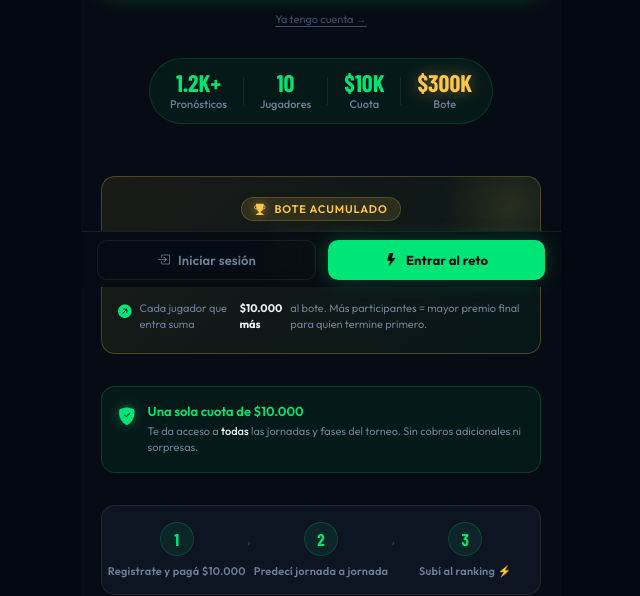
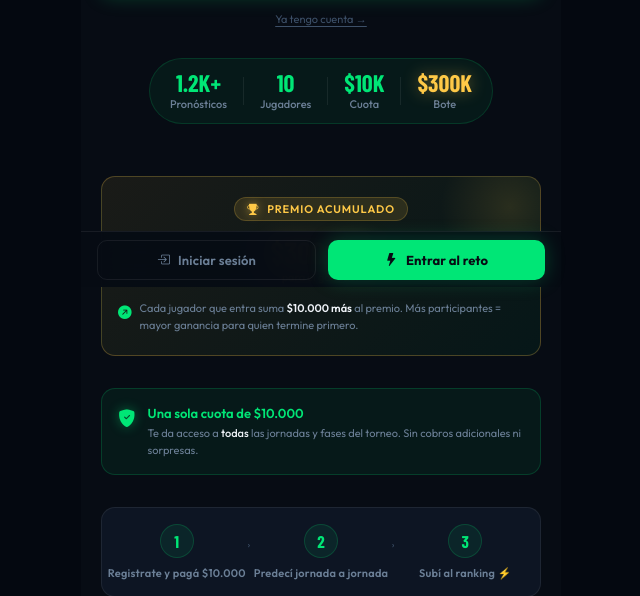
Before and after one commit to andrei-194/polla-millonaria, a Django app: page / in a window 1280 px wide. Shown: the part 513-1109 px from the top of the page, without its empty margins (319-959 px from the left). Run offline with Django 5.2, Linux system fonts and the light colour scheme; parts of the project's set-up code (start-up, migrations or seed data) failed here and were passed over; some web fonts are replaced.

Commit message:
fix: landing-prize — etiqueta a 'Premio acumulado' y nota de texto bien alineada
Co-Authored-By: Claude Sonnet 4.6 <noreply@anthropic.com>

```diff
--- a/polla_futbolera/static/css/main.css
+++ b/polla_futbolera/static/css/main.css
@@ -2657,21 +2657,31 @@ textarea.form-input {
   margin: 0;
   font-size: var(--text-xs);
   color: var(--text-secondary);
-  line-height: 1.5;
+  line-height: 1.6;
   display: flex;
   align-items: flex-start;
   gap: var(--s2);
   text-align: left;
+  width: 100%;
 }
 
 .landing-prize__note .bi {
   color: var(--green);
   font-size: 0.85rem;
   flex-shrink: 0;
-  margin-top: 1px;
-}
-
-.landing-prize__note strong { color: var(--text-primary); }
+  margin-top: 2px;
+}
+
+.landing-prize__note span {
+  flex: 1;
+  min-width: 0;
+}
+
+.landing-prize__note strong {
+  color: var(--text-primary);
+  font-weight: var(--fw-semibold);
+  white-space: nowrap;
+}
 
 /* ── Landing: Scroll fade-in ───────────────────────────────── */
 .landing-reveal {
--- a/polla_futbolera/templates/landing/home.html
+++ b/polla_futbolera/templates/landing/home.html
@@ -62,7 +62,7 @@
   <!-- ③ BOTE CRECIENTE — El premio crece con cada jugador -->
   <div class="landing-prize landing-reveal" role="region" aria-label="Bote acumulado">
     <div class="landing-prize__tag">
-      <i class="bi bi-trophy-fill" aria-hidden="true"></i> Bote acumulado
+      <i class="bi bi-trophy-fill" aria-hidden="true"></i> Premio acumulado
     </div>
     <div class="landing-prize__formula" aria-label="Premio acumulado actual">
       <div class="landing-prize__total">
@@ -72,7 +72,7 @@
     </div>
     <p class="landing-prize__note">
       <i class="bi bi-arrow-up-right-circle-fill" aria-hidden="true"></i>
-      Cada jugador que entra suma <strong>$10.000 más</strong> al bote. Más participantes = mayor premio final para quien termine primero.
+      <span>Cada jugador que entra suma <strong>$10.000 más</strong> al premio. Más participantes = mayor ganancia para quien termine primero.</span>
     </p>
   </div>
 
```
